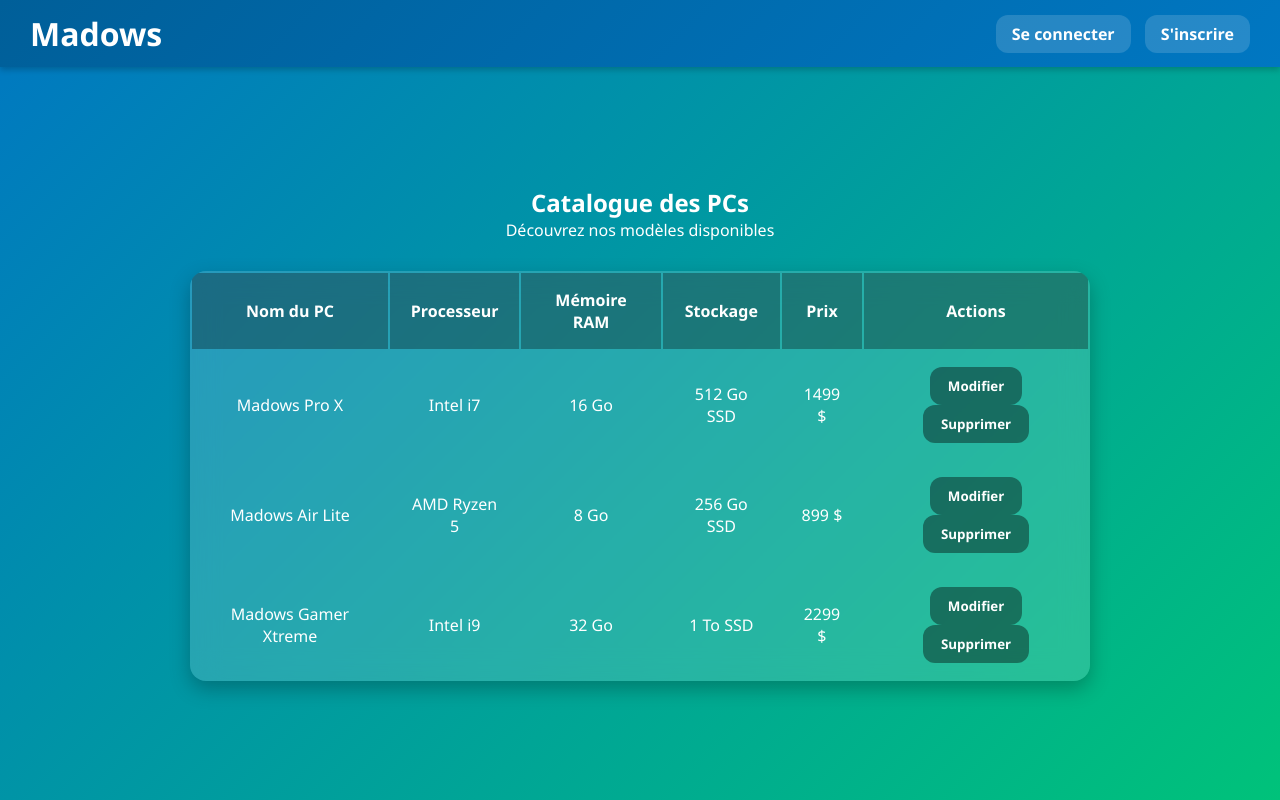
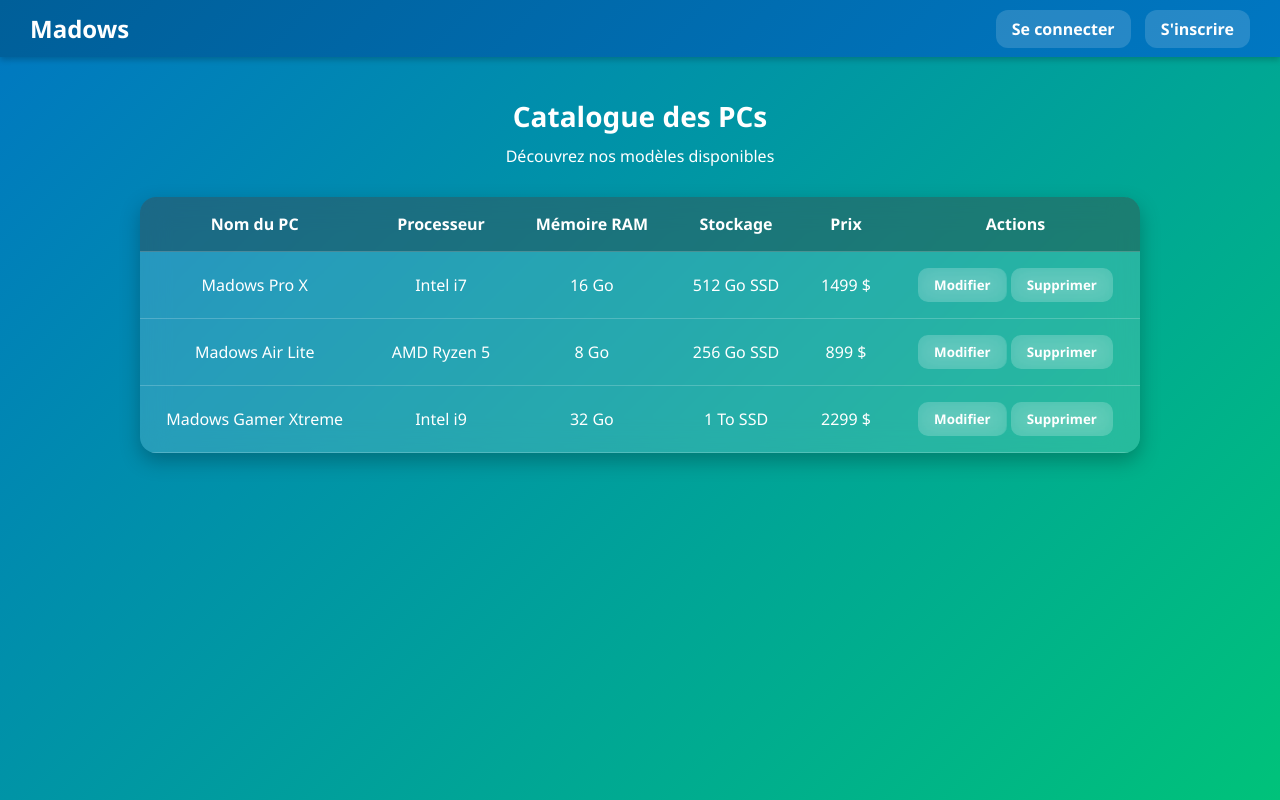
Before and after one commit to Pier-Alexis/Ctrl-Alt-Revendre, a Flask app: page / in a window 1280 px wide. Run offline with Flask 3, Linux system fonts and the light colour scheme.

Commit message:
Update style.css

```diff
--- a/static/style.css
+++ b/static/style.css
@@ -27,8 +27,9 @@ header {
 }
 
 /* Logo */
-header img {
-    height: 60px;
+header h1 {
+    font-size: 24px;
+    font-weight: bold;
 }
 
 /* Boutons Connexion / Inscription */
@@ -54,9 +55,15 @@ main {
     display: flex;
     flex-direction: column;
     align-items: center;
-    justify-content: center;
+    justify-content: flex-start;
     padding: 40px;
     text-align: center;
+}
+
+/* Titre */
+main h2 {
+    font-size: 28px;
+    margin-bottom: 10px;
 }
 
 /* Tableau des PCs */
@@ -68,13 +75,14 @@ main {
 }
 
 table {
-    width: 80%;
-    max-width: 900px;
+    width: 85%;
+    max-width: 1000px;
     background: rgba(255, 255, 255, 0.15);
     border-radius: 16px;
     overflow: hidden;
     box-shadow: 0 8px 20px rgba(0, 0, 0, 0.25);
     backdrop-filter: blur(14px);
+    border-collapse: collapse;
 }
 
 thead {
@@ -85,6 +93,7 @@ th, td {
     padding: 16px;
     text-align: center;
     color: #fff;
+    border-bottom: 1px solid rgba(255, 255, 255, 0.2);
 }
 
 tbody tr {
@@ -94,18 +103,19 @@ tbody tr:hover {
     background: rgba(255, 255, 255, 0.2);
 }
 
-/* Bouton "Modifier" */
+/* Boutons vitreux */
 button, .btn {
-    background: rgba(0, 0, 0, 0.4);
+    background: rgba(255, 255, 255, 0.15);
     border: none;
-    padding: 10px 18px;
-    border-radius: 12px;
+    padding: 8px 16px;
+    border-radius: 10px;
     color: white;
     font-weight: bold;
     cursor: pointer;
+    backdrop-filter: blur(10px);
     transition: 0.3s;
 }
 button:hover, .btn:hover {
-    background: rgba(0, 0, 0, 0.6);
+    background: rgba(255, 255, 255, 0.3);
     transform: scale(1.05);
 }
```
